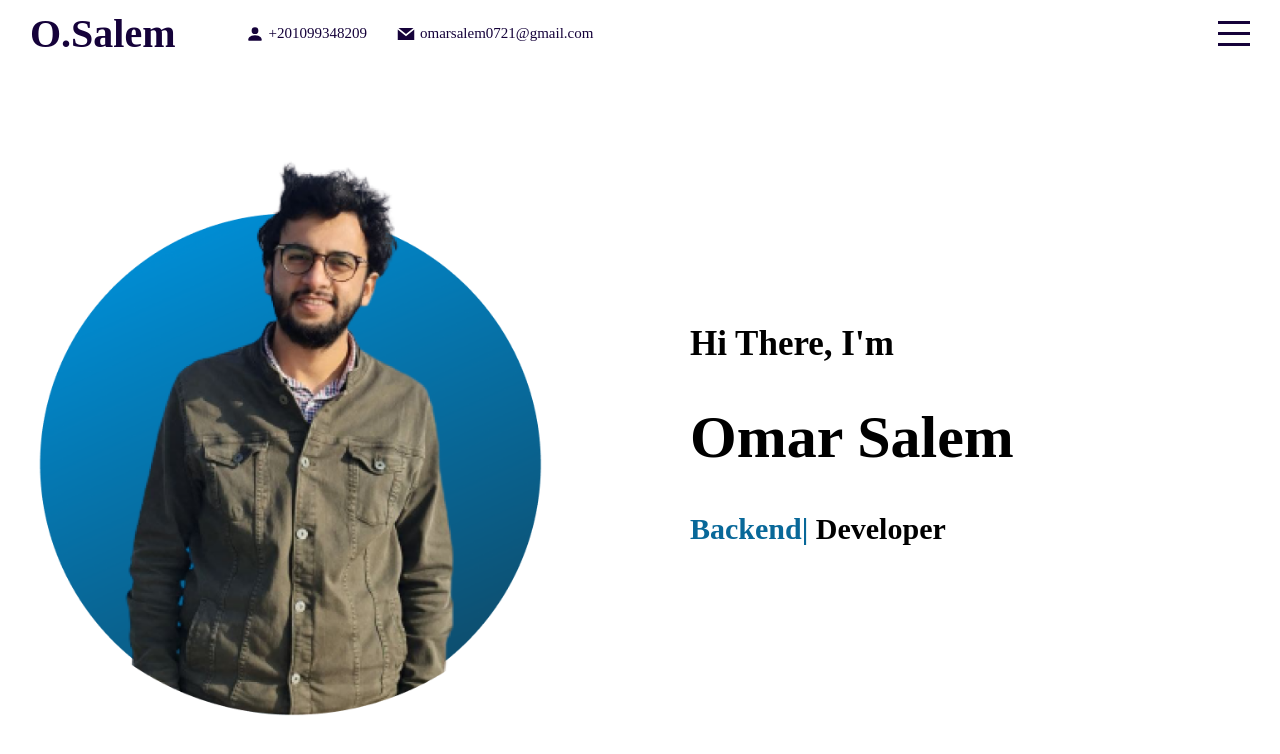
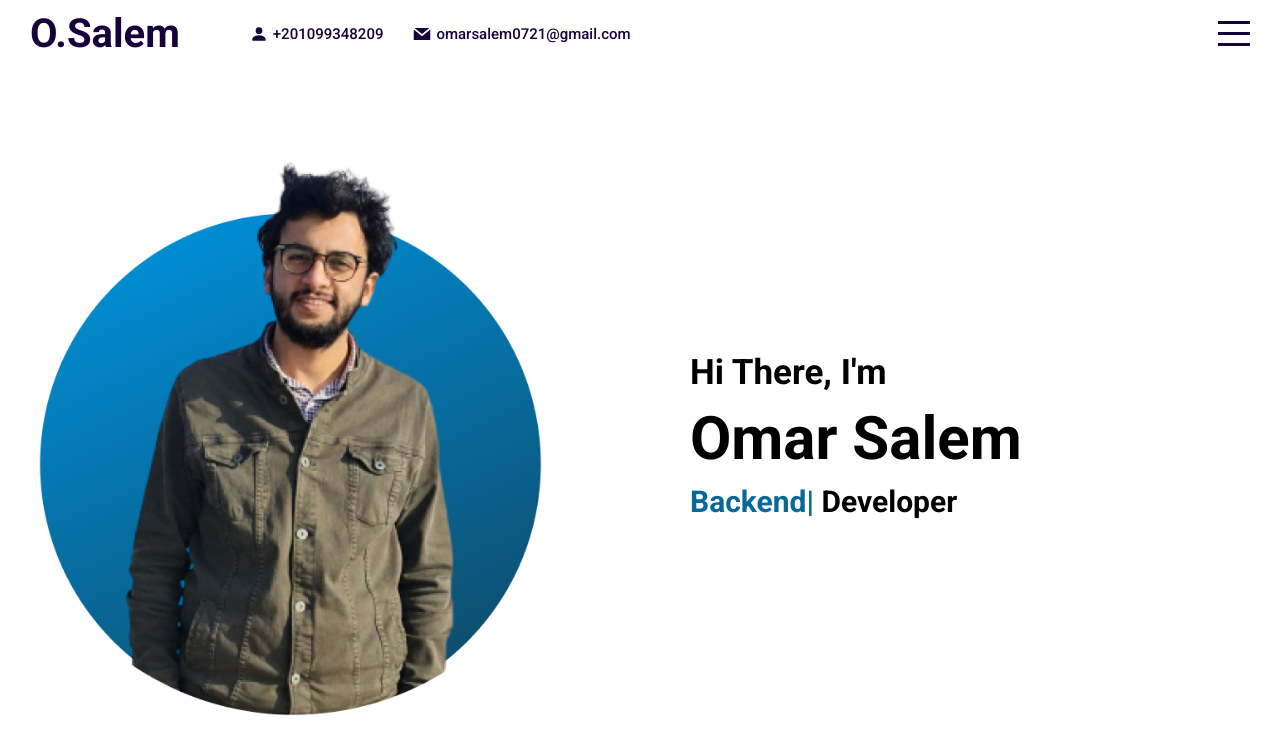
Before and after one commit to omarsalem7/Omar-s-Portfolio, a React (Create React App) app: page / in a window 1280 px wide. Shown: the top 754 px of the page. Built offline with nearby package versions, Linux system fonts and the light colour scheme.

Commit message:
update index.html

```diff
--- a/public/index.html
+++ b/public/index.html
@@ -2,42 +2,25 @@
 <html lang="en">
   <head>
     <meta charset="utf-8" />
-    <link rel="icon" href="%PUBLIC_URL%/favicon.ico" />
+    <meta name="image" property="og:image" content="./assets/portfolio0.png" />
     <meta name="viewport" content="width=device-width, initial-scale=1" />
-    <meta name="theme-color" content="#000000" />
-    <meta
-      name="description"
-      content="Web site created using create-react-app"
+    <meta name="description" content="Omar's Portfolio" />
+    <link
+      href="https://fonts.googleapis.com/css2?family=Roboto:wght@100;200;300;400;500;700;900&display=swap"
+      rel="stylesheet"
     />
-    <link rel="apple-touch-icon" href="%PUBLIC_URL%/logo192.png" />
-    <!--
-      manifest.json provides metadata used when your web app is installed on a
-      user's mobile device or desktop. See https://developers.google.com/web/fundamentals/web-app-manifest/
-    -->
-    <link rel="manifest" href="%PUBLIC_URL%/manifest.json" />
-    <!--
-      Notice the use of %PUBLIC_URL% in the tags above.
-      It will be replaced with the URL of the `public` folder during the build.
-      Only files inside the `public` folder can be referenced from the HTML.
+    <style>
+      * {
+        font-family: "Roboto", sans-serif;
+        margin: 0;
+        overflow-x: hidden;
+      }
+    </style>
+    <title>React Portfolio Website</title>
+  </head>
 
-      Unlike "/favicon.ico" or "favicon.ico", "%PUBLIC_URL%/favicon.ico" will
-      work correctly both with client-side routing and a non-root public URL.
-      Learn how to configure a non-root public URL by running `npm run build`.
-    -->
-    <title>React App</title>
-  </head>
   <body>
     <noscript>You need to enable JavaScript to run this app.</noscript>
     <div id="root"></div>
-    <!--
-      This HTML file is a template.
-      If you open it directly in the browser, you will see an empty page.
-
-      You can add webfonts, meta tags, or analytics to this file.
-      The build step will place the bundled scripts into the <body> tag.
-
-      To begin the development, run `npm start` or `yarn start`.
-      To create a production bundle, use `npm run build` or `yarn build`.
-    -->
   </body>
 </html>
--- a/src/index.css
+++ /dev/null
@@ -1,8 +0,0 @@
-html,
-body {
-  width: 100%;
-  height: 100%;
-  margin: 0px;
-  padding: 0px;
-  overflow-x: hidden;
-}
--- a/src/index.js
+++ b/src/index.js
@@ -1,6 +1,5 @@
 import React from "react";
 import ReactDOM from "react-dom/client";
-import "./index.css";
 import App from "./App";
 import reportWebVitals from "./reportWebVitals";
 
```
